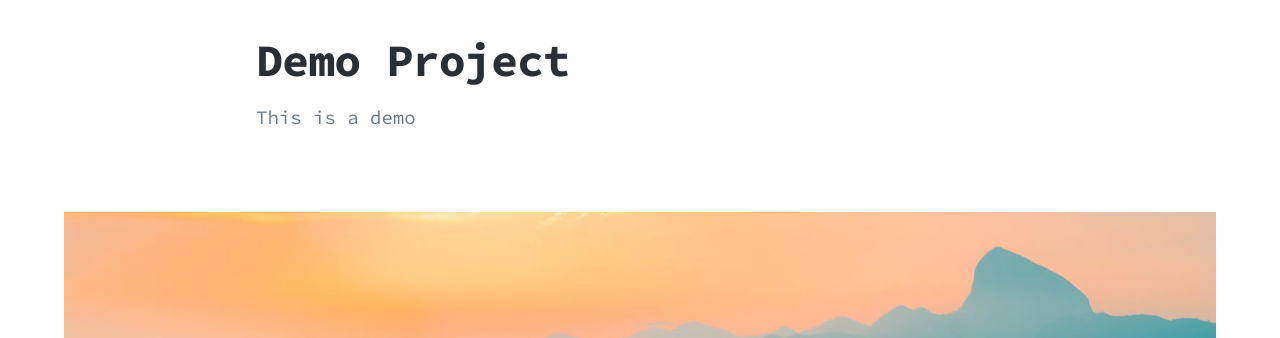
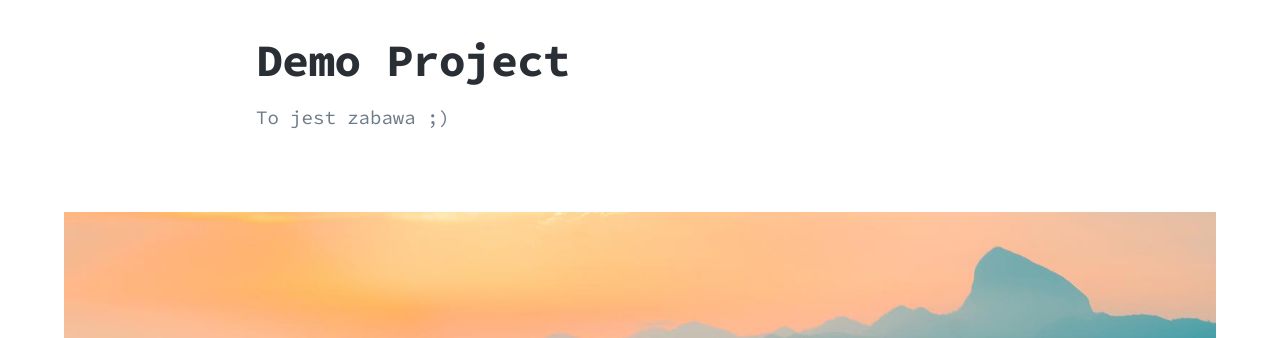
Before and after one commit to Mikromil/emka, a Jekyll site: the page built from _projects/2018-06-30-demo-project.md, in a window 1280 px wide and 900 px high. Shown: the part 247-585 px from the top of the window. Built offline with Jekyll 4.4.1, drawn with Linux system fonts in a browser that asks for light colours; nearby versions of some CDN libraries.

Commit message:
Add files via upload

```diff
--- a/_projects/2018-06-30-demo-project.md
+++ b/_projects/2018-06-30-demo-project.md
@@ -1,9 +1,9 @@
 ---
 title: 'Demo Project'
-subtitle: 'This is a demo'
-date: 2018-06-30 00:00:00
+subtitle: 'To jest zabawa ;)'
+date: 2019-06-17 00:00:00
 description: This page is a demo that shows everything you can do inside portfolio and blog posts.
-featured_image: '/images/demo/demo-square.jpg'
+featured_image: '/images/demo/jeżyna.jpg'
 ---
 
 ![](/images/demo/demo-landscape.jpg)
```
